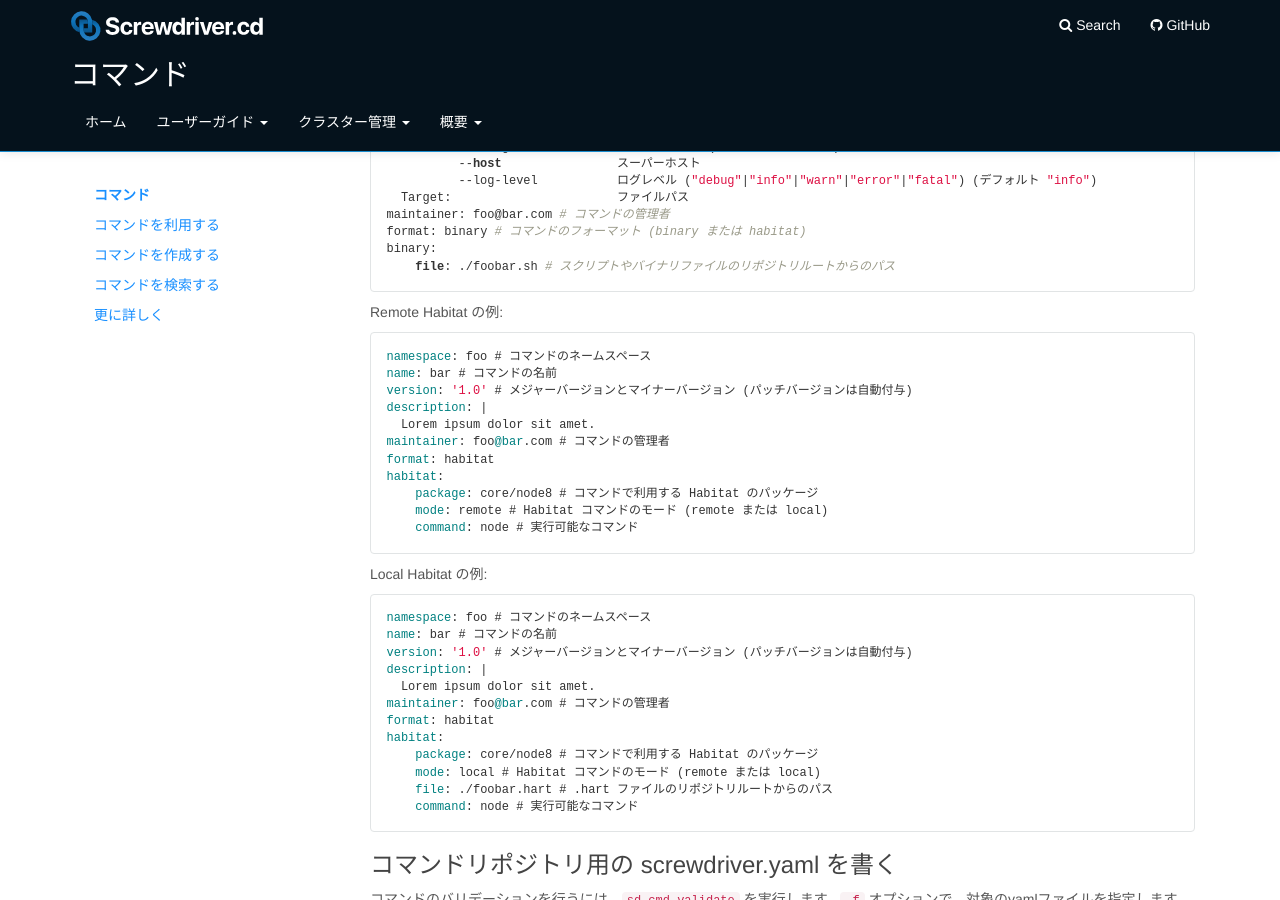
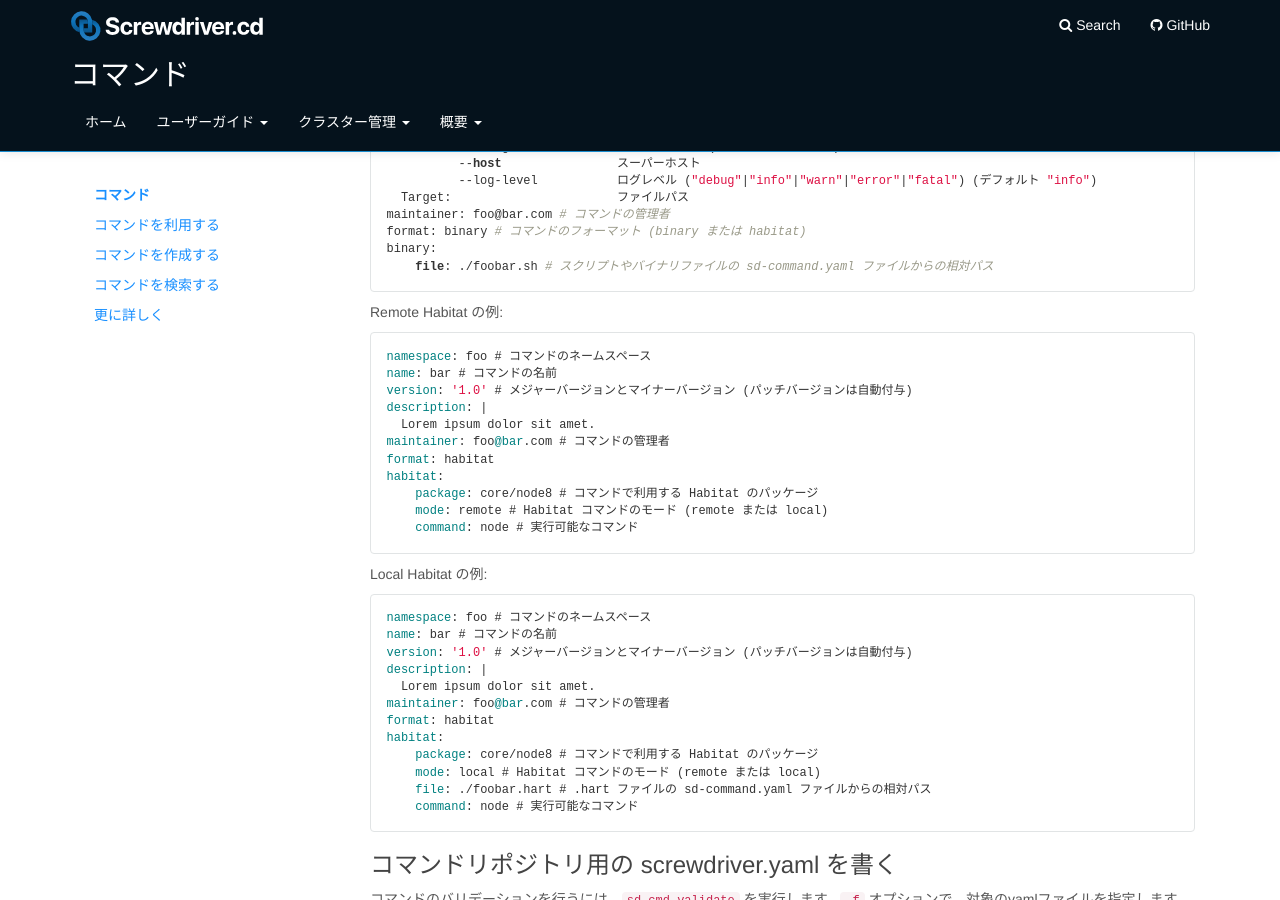
Before and after one commit to screwdriver-cd/guide, a Jekyll site: the page built from docs/ja/user-guide/commands.md, in a window 1280 px wide and 900 px high, scrolled down 1170 px. Built offline with Jekyll 4.4.1, drawn with Linux system fonts in a browser that asks for light colours.

Commit message:
fix: revise `file` key setting descriptions.

````diff
--- a/docs/ja/user-guide/commands.md
+++ b/docs/ja/user-guide/commands.md
@@ -83,7 +83,7 @@ usage: |
 maintainer: foo@bar.com # コマンドの管理者
 format: binary # コマンドのフォーマット (binary または habitat)
 binary:
-    file: ./foobar.sh # スクリプトやバイナリファイルのリポジトリルートからのパス
+    file: ./foobar.sh # スクリプトやバイナリファイルの sd-command.yaml ファイルからの相対パス
 ```
 
 Remote Habitat の例:
@@ -115,7 +115,7 @@ format: habitat
 habitat:
     package: core/node8 # コマンドで利用する Habitat のパッケージ
     mode: local # Habitat コマンドのモード (remote または local)
-    file: ./foobar.hart # .hart ファイルのリポジトリルートからのパス
+    file: ./foobar.hart # .hart ファイルの sd-command.yaml ファイルからの相対パス
     command: node # 実行可能なコマンド
 ```
 
````
Also changed, not shown: docs/user-guide/commands.md (+2 -2 lines).
